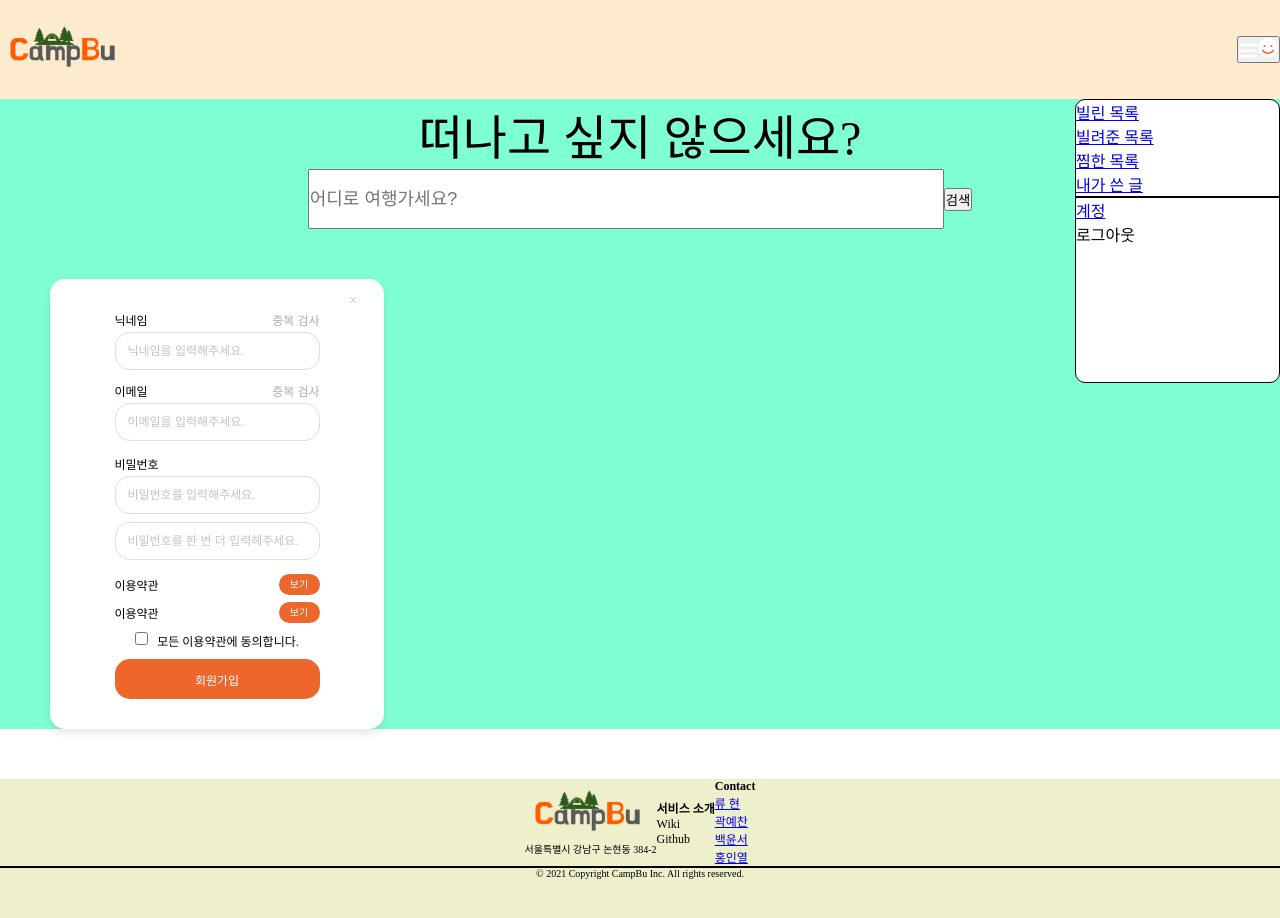
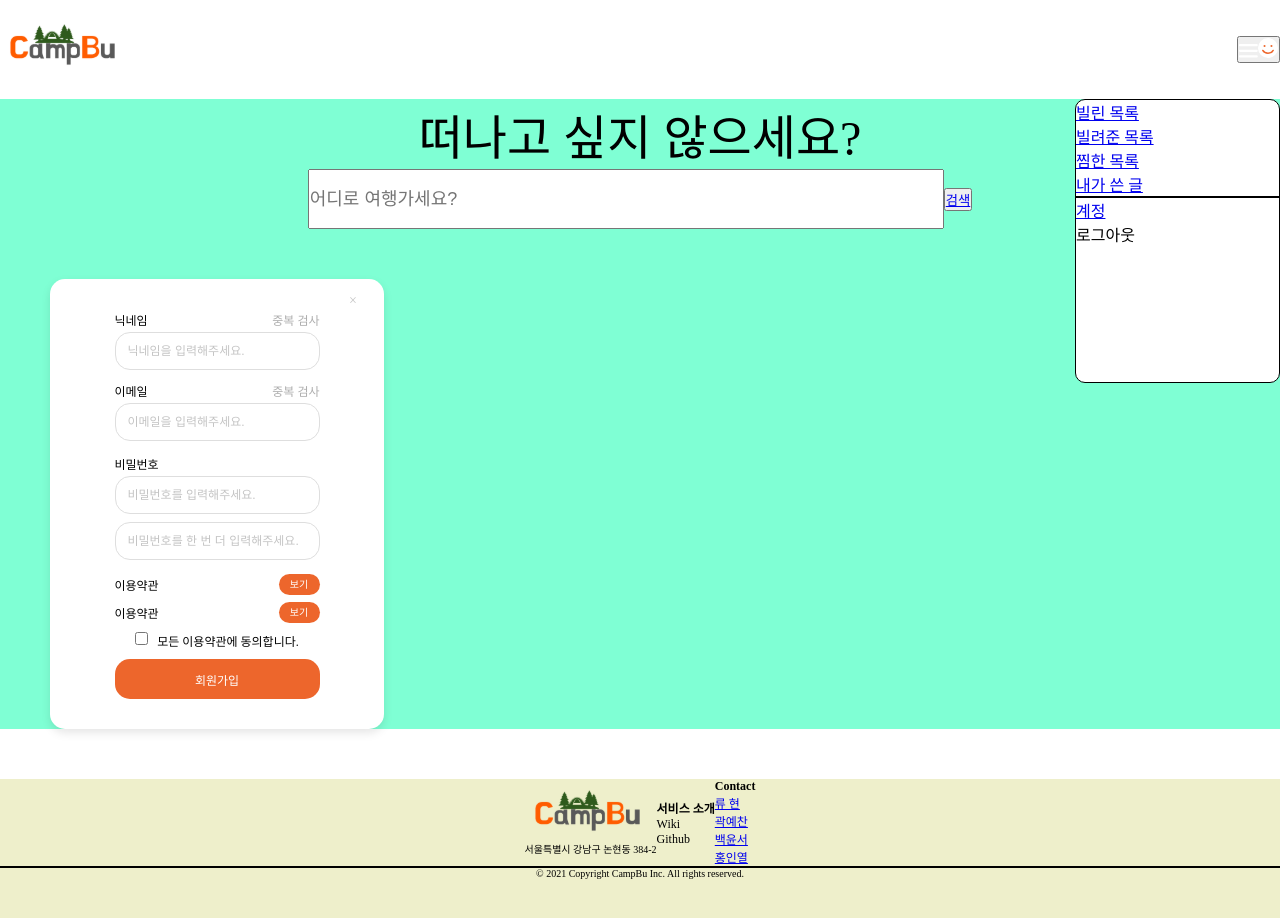
Before and after one commit to hinyc/Campbu, a React (Create React App) app in the folder client/: page / in a window 1280 px wide. Shown: the top 918 px of the page. Built offline with nearby package versions, Linux system fonts and the light colour scheme.

Commit message:
[Feat] #8 #15 소개, 메인페이지 라우트 연결
소개 페이지에서 검색 버튼 눌렀을 때, 네비바에서 로고 버튼을 눌렀을 때 서로 이동할 수 있도록 Link 추가

```diff
--- a/client/src/components/Navbar.tsx
+++ b/client/src/components/Navbar.tsx
@@ -1,6 +1,7 @@
 /** @jsxImportSource @emotion/react */
 import { css } from '@emotion/react';
 import { useState } from 'react';
+import { Link } from 'react-router-dom';
 import Logo from '../assets/Logo.svg';
 import Menu from '../assets/Menu.svg';
 import Profile from '../assets/Profile.svg';
@@ -9,7 +10,6 @@
 
 const headerStyle = css`
   height: ${rem(99)};
-  background-color: blanchedalmond;
   display: flex;
   justify-content: space-between;
   max-width: ${rem(1280)};
@@ -36,7 +36,9 @@
   return (
     <div>
       <header css={headerStyle}>
-        <img src={Logo} className="CampBu-logo" alt="logo" css={imgStyle} />
+        <Link to="/">
+          <img src={Logo} className="CampBu-logo" alt="logo" css={imgStyle} />
+        </Link>
         {click ? (
           <button css={loginStyle} onClick={onClick}>
             Login
--- a/client/src/pages/Intro.tsx
+++ b/client/src/pages/Intro.tsx
@@ -2,6 +2,7 @@
 import { css } from '@emotion/react';
 import Signup from '../components/Signup';
 import { rem } from '../common';
+import { Link } from 'react-router-dom';
 
 const divStyle = css`
   text-align: center;
@@ -23,7 +24,9 @@
     <div css={divStyle}>
       <p css={pStyle}>떠나고 싶지 않으세요?</p>
       <input css={inputStyle} placeholder="어디로 여행가세요?" />
-      <button>검색</button>
+      <button>
+        <Link to="/main">검색</Link>
+      </button>
       <Signup />
     </div>
   );
--- a/client/src/pages/Main.tsx
+++ b/client/src/pages/Main.tsx
@@ -3,6 +3,7 @@
 import Product from '../components/Product';
 import WritingButton from '../components/WritingButton';
 import { rem } from '../common';
+import { Link } from 'react-router-dom';
 
 const divStyle = css`
   text-align: center;
@@ -56,7 +57,7 @@
       <ul css={ulStyle}>
         {category.map((list) => (
           <li css={categoryStyle}>
-            <a href="#">{list}</a>
+            <Link to="#">{list}</Link>
           </li>
         ))}
       </ul>
```
